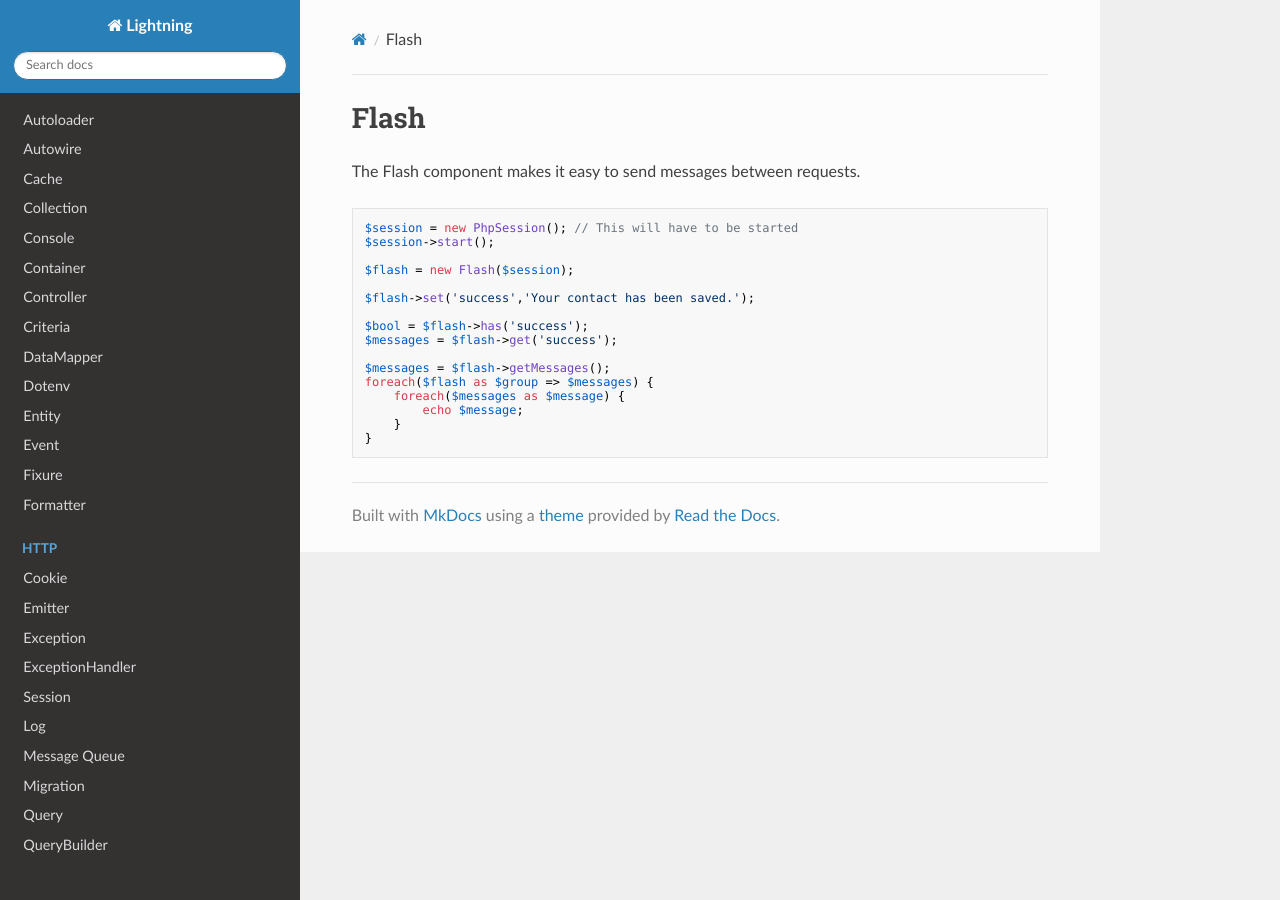
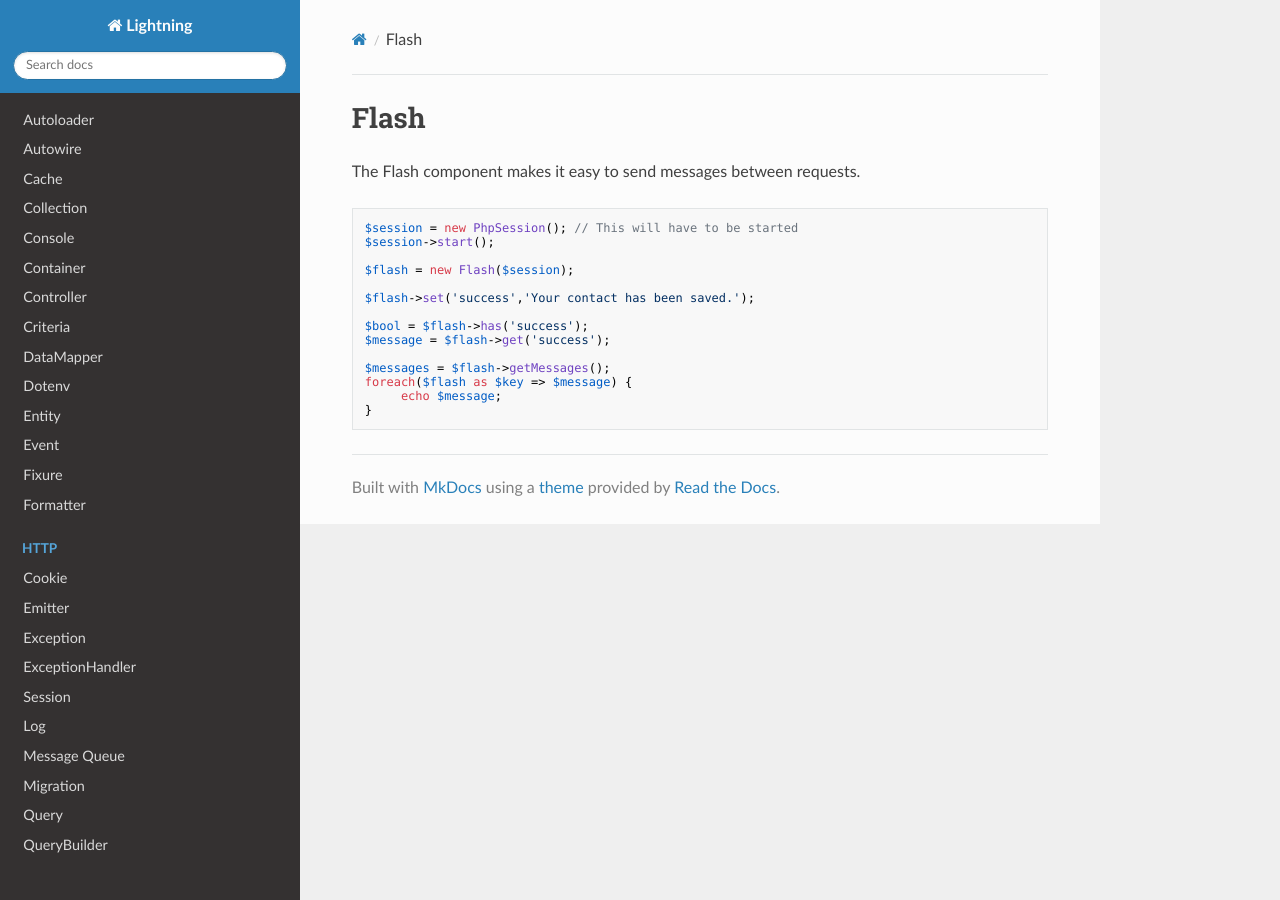
Before and after one commit to jamielsharief/lightning, an MkDocs documentation site: the page built from docs/http/flash.md, in a window 1280 px wide. Built offline with MkDocs 1.6.1, drawn with Linux system fonts in a browser that asks for light colours; nearby versions of some CDN libraries.

Commit message:
worked on flash

````diff
--- a/docs/http/flash.md
+++ b/docs/http/flash.md
@@ -11,12 +11,10 @@ $flash = new Flash($session);
 $flash->set('success','Your contact has been saved.');
 
 $bool = $flash->has('success');
-$messages = $flash->get('success');
+$message = $flash->get('success');
 
 $messages = $flash->getMessages();
-foreach($flash as $group => $messages) {
-    foreach($messages as $message) {
-        echo $message;
-    }
+foreach($flash as $key => $message) {
+     echo $message;
 }
 ```
````
Also changed, not shown: 2 other files.
